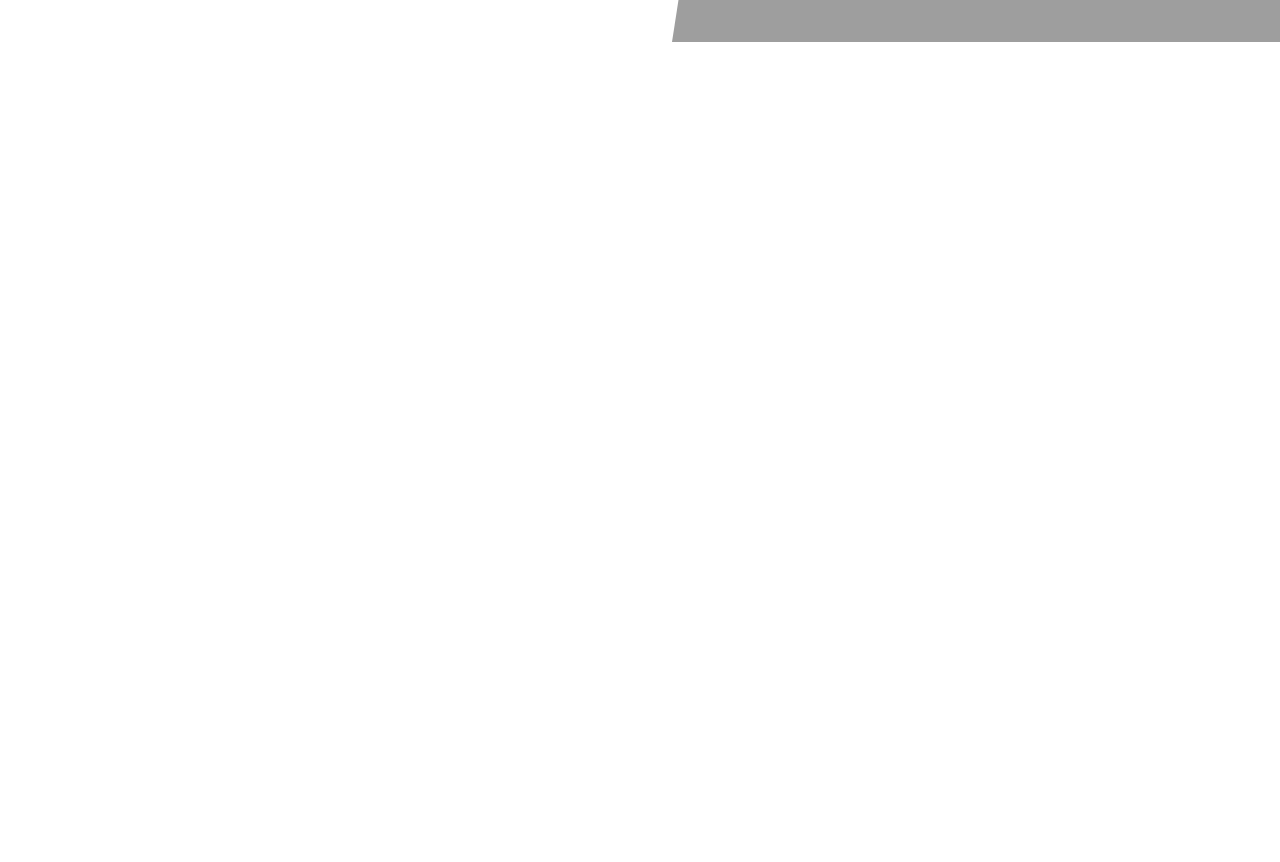
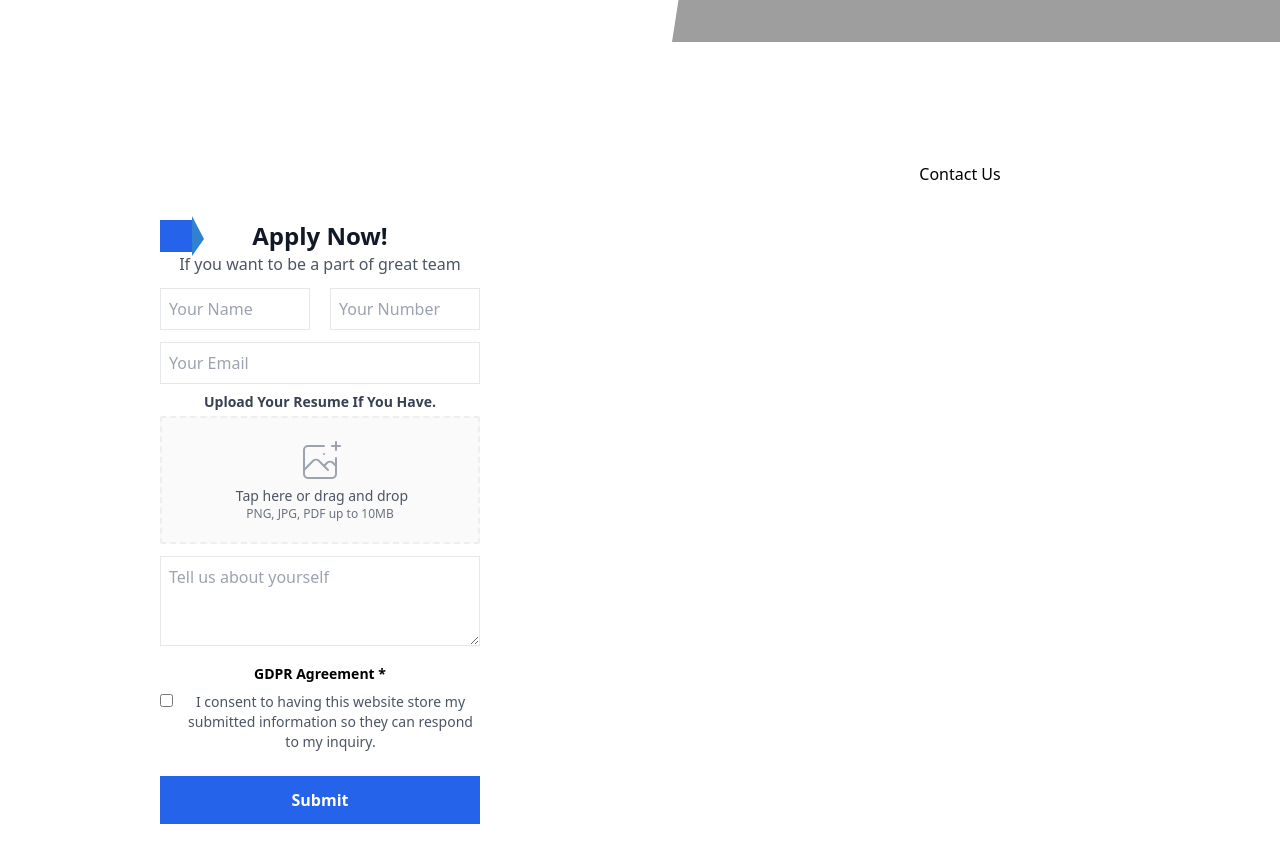
Before and after one commit to MuhammadRafeh/teams-evolution, a React (Create React App) app: page / in a window 1280 px wide. Shown: the part 580-1442 px from the top of the page. Before the commit the page ends 800 px from the top, so only its background shows below. Built offline with nearby package versions, Linux system fonts and the light colour scheme; grey boxes are pictures that could not be loaded.

Commit message:
Added File Upload UI

```diff
--- a/package.json
+++ b/package.json
@@ -7,8 +7,10 @@
     "@testing-library/jest-dom": "^5.11.4",
     "@testing-library/react": "^11.1.0",
     "@testing-library/user-event": "^12.1.10",
+    "axios": "^0.21.1",
     "react": "^17.0.2",
     "react-dom": "^17.0.2",
+    "react-dropzone": "^11.3.4",
     "react-router-dom": "^5.2.1",
     "react-scripts": "4.0.3",
     "web-vitals": "^1.0.1"
--- a/src/App.js
+++ b/src/App.js
@@ -1,4 +1,5 @@
 import './App.css';
+import Contact from './components/Contact';
 
 import Front from './components/Front';
 
@@ -8,7 +9,15 @@ function App() {
 
 
       <Front />
+      <div className={'mt-20 h-screen grid grid-cols-1 sm:grid-cols-2 py-10'}>
 
+        <div className={'max-w-xs mx-auto my-auto'}>
+          <Contact />
+        </div>
+        <div className={'hidden sm:inline'}>
+Contact Us
+        </div>
+      </div>
     </div>
   );
 }
--- /dev/null
+++ b/src/components/Contact.js
@@ -0,0 +1,144 @@
+import React, { useCallback, useState, useMemo, useEffect } from 'react';
+import { useDropzone } from 'react-dropzone'
+import done from '../assets/done.svg';
+
+const baseStyle = {
+    flex: 1,
+    display: 'flex',
+    flexDirection: 'column',
+    alignItems: 'center',
+    padding: '20px',
+    borderWidth: 2,
+    borderRadius: 2,
+    borderColor: '#eeeeee',
+    borderStyle: 'dashed',
+    backgroundColor: '#fafafa',
+    color: '#bdbdbd',
+    outline: 'none',
+    transition: 'border .24s ease-in-out'
+};
+
+const activeStyle = {
+    borderColor: '#2196f3'
+};
+
+const acceptStyle = {
+    borderColor: '#00e676'
+};
+const rejectStyle = {
+    borderColor: '#ff1744'
+};
+
+const Contact = () => {
+    const [selectedFile, setSelectedFile] = useState(null);
+
+    const onFileInputChange = (event) => {
+        const { files } = event.target;
+        // do something with your files...
+        console.log(event.target.files[0])
+        setSelectedFile(event.target.files[0])
+    }
+
+
+    const {
+        acceptedFiles,
+        getRootProps,
+        getInputProps,
+        isDragActive,
+        isDragReject,
+        isDragAccept
+    } = useDropzone();
+
+    const style = useMemo(() => ({
+        ...baseStyle,
+        ...(isDragActive ? activeStyle : {}),
+        ...(isDragAccept ? acceptStyle : {}),
+        ...(isDragReject ? rejectStyle : {})
+    }), [
+        isDragActive,
+        isDragReject,
+        isDragAccept
+    ]);
+
+    useEffect(() => {
+        console.log(222222222222222222222222222222222222222222222222222)
+
+    }, [acceptedFiles])
+
+    const acceptedFileItems = acceptedFiles.map(file => (
+        <li key={file.path}>
+            {console.log(file)}
+            {file.path} - {file.size} bytes
+        </li>
+    ));
+
+
+    return (
+        <form action="" class="form bg-white p-6 my-10 relative" className={'contact-us'}>
+
+            <div class="icon bg-blue-600 text-white w-6 h-6 absolute flex items-center justify-center p-4" styles="left:-40px"><i class="fal fa-phone-volume fa-fw text-2xl transform -rotate-45"></i></div>
+            <h3 class="text-2xl text-gray-900 font-semibold">Apply Now!</h3>
+            <p class="text-gray-600"> If you want to be a part of great team</p>
+            <div class="flex space-x-5 mt-3">
+                <input type="text" name="" id="" placeholder="Your Name" class="border p-2  w-1/2" />
+                <input type="tel" name="" id="" placeholder="Your Number" class="border p-2 w-1/2" />
+            </div>
+            <input type="email" name="" id="" placeholder="Your Email" class="border p-2 w-full mt-3" />
+
+            <label class="block text-sm font-bold text-gray-700 mt-2">
+                Upload Your Resume If You Have.
+            </label>
+
+
+            <div  {...getRootProps({ style })} class="mt-1 flex justify-center px-6 pt-5 pb-6 border-2 border-gray-300 border-dashed rounded-md">
+                {
+                    selectedFile ? (
+                        <img src={done} color={'blue'} className={'h-10'} />
+
+                    ) : (
+
+                        <svg class="mx-auto h-12 w-12 text-gray-400" stroke="currentColor" fill="none" viewBox="0 0 48 48" aria-hidden="true">
+                            <path d="M28 8H12a4 4 0 00-4 4v20m32-12v8m0 0v8a4 4 0 01-4 4H12a4 4 0 01-4-4v-4m32-4l-3.172-3.172a4 4 0 00-5.656 0L28 28M8 32l9.172-9.172a4 4 0 015.656 0L28 28m0 0l4 4m4-24h8m-4-4v8m-12 4h.02" stroke-width="2" stroke-linecap="round" stroke-linejoin="round" />
+                        </svg>
+
+                    )
+                }
+                <div class="flex text-sm text-gray-600">
+                    <label for="file-upload" class="relative cursor-pointer bg-white rounded-md font-medium text-indigo-600 hover:text-indigo-500 focus-within:outline-none focus-within:ring-2 focus-within:ring-offset-2 focus-within:ring-indigo-500">
+                        <input {...getInputProps()} onChange={onFileInputChange} onSelect={(e) => { console.log(e.target) }} />
+                    </label>
+                    <p class="pl-1">Tap here or drag and drop</p>
+                </div>
+                <p class="text-xs text-gray-500">
+                    PNG, JPG, PDF up to 10MB
+                </p>
+            </div>
+            {/* <div class="space-y-1 text-center">
+                    <svg class="mx-auto h-12 w-12 text-gray-400" stroke="currentColor" fill="none" viewBox="0 0 48 48" aria-hidden="true">
+                        <path d="M28 8H12a4 4 0 00-4 4v20m32-12v8m0 0v8a4 4 0 01-4 4H12a4 4 0 01-4-4v-4m32-4l-3.172-3.172a4 4 0 00-5.656 0L28 28M8 32l9.172-9.172a4 4 0 015.656 0L28 28m0 0l4 4m4-24h8m-4-4v8m-12 4h.02" stroke-width="2" stroke-linecap="round" stroke-linejoin="round" />
+                    </svg>
+                    <div class="flex text-sm text-gray-600">
+                        <label for="file-upload" class="relative cursor-pointer bg-white rounded-md font-medium text-indigo-600 hover:text-indigo-500 focus-within:outline-none focus-within:ring-2 focus-within:ring-offset-2 focus-within:ring-indigo-500">
+                            <input id="file-upload" name="file-upload" type="file" class="sr-only" onChange={onFileInputChange} />
+
+                        </label>
+                        <p class="pl-1">Tap here or drag and drop</p>
+                    </div>
+                    <p class="text-xs text-gray-500">
+                        PNG, JPG, PDF up to 10MB
+                    </p>
+                </div> */}
+
+            <textarea name="" id="" cols="10" rows="3" placeholder="Tell us about yourself" class="border p-2 mt-3 w-full"></textarea>
+            <p class="font-bold text-sm mt-3">GDPR Agreement *</p>
+            <div class="flex items-baseline space-x-2 mt-2">
+                <input type="checkbox" name="" id="" class="inline-block" />
+                <p class="text-gray-600 text-sm">I consent to having this website store my submitted information so they can respond to my inquiry.</p>
+            </div>
+            <input type="submit" value="Submit" class="w-full mt-6 bg-blue-600 hover:bg-blue-500 text-white font-semibold p-3" />
+
+        </form>
+    );
+}
+
+export default Contact;
--- a/src/components/Front.js
+++ b/src/components/Front.js
@@ -38,7 +38,7 @@ const Front = props => {
 
                                     <a href="#" class="font-medium text-gray-500 hover:text-gray-900">Our Goals</a>
 
-                                    <a href="#" class="font-medium text-gray-500 hover:text-gray-900">Apply Now</a>
+                                    <a href="#contact-us" class="font-medium text-gray-500 hover:text-gray-900">Apply Now</a>
 
                                     {/* <a href="#" class="font-medium text-indigo-600 hover:text-indigo-500">Log in</a> */}
                                 </div>
--- a/src/index.css
+++ b/src/index.css
@@ -15,3 +15,14 @@ code {
   font-family: source-code-pro, Menlo, Monaco, Consolas, 'Courier New',
     monospace;
 } */
+
+.icon::after {
+  content: "";
+  display: block;
+  position: absolute;
+  border-top: 23px solid transparent;
+  border-bottom: 17px solid transparent;
+  border-left: 12px solid #3182ce;
+  left: 100%;
+  top: 5;
+}
```
Also changed, not shown: src/assets/done.svg (added), 1 other file (tests, documents, lock files or other folders).
